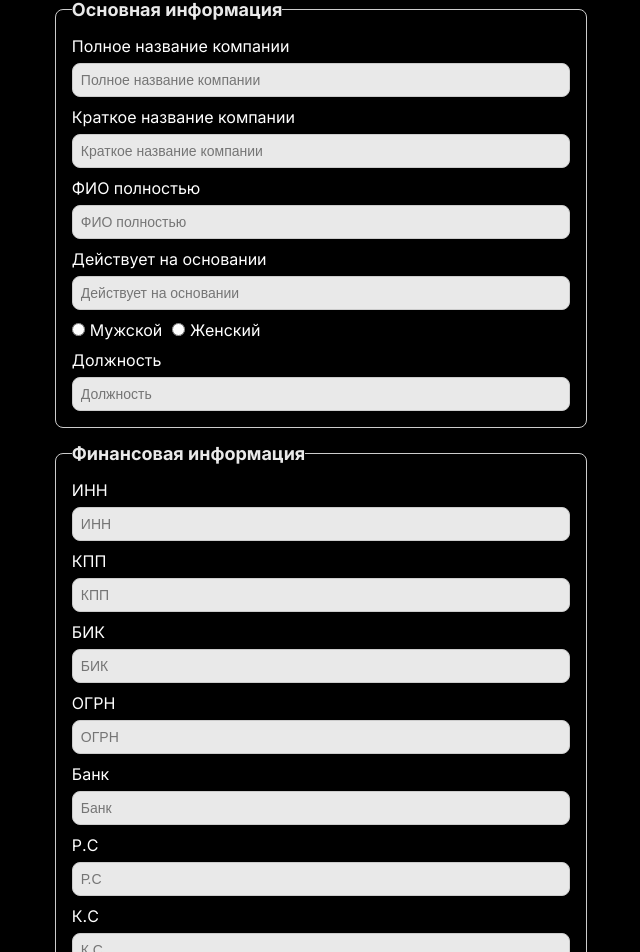
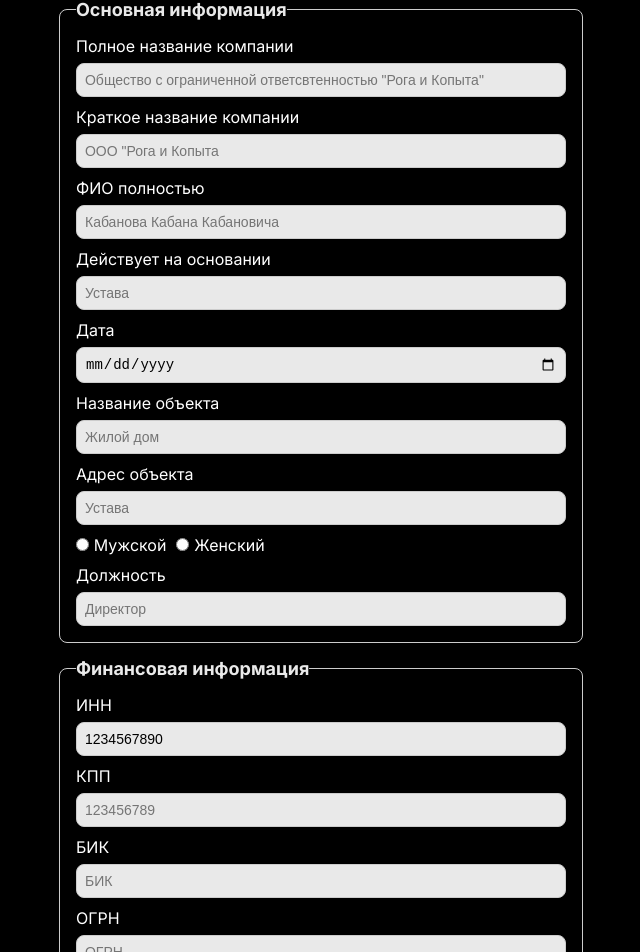
Before and after one commit to SectumImperial/WordCreator, a Next.js app: page / in a window 1280 px wide. Shown: the part 97-1049 px from the top of the page, without its empty margins (319-959 px from the left). Built offline with nearby package versions, Linux system fonts and the light colour scheme.

Commit message:
added fields in the form

```diff
--- a/src/app/globals.css
+++ b/src/app/globals.css
@@ -16,6 +16,7 @@ html,
 body {
   max-width: 100vw;
   overflow-x: hidden;
+  font-family: var(--font-mono);
 }
 
 body {
--- a/src/components/ContractForm.tsx
+++ b/src/components/ContractForm.tsx
@@ -1,6 +1,7 @@
+/* eslint-disable indent */
 import { useState, ChangeEvent, FormEvent } from 'react';
 import { downloadWordFile } from '@/utils/downLoadWordFile';
-import { FormData } from '@/interface';
+import { FormData, FormErrors } from '@/interface';
 import styles from './contract-form.module.css';
 
 export const ContractForm = () => {
@@ -12,8 +13,8 @@ export const ContractForm = () => {
     person_action: 'string',
     gender: 'male',
     position: 'string',
-    INN: 23,
-    KPP: 23,
+    INN: 1234567890,
+    KPP: 123456789,
     BIC: 23,
     OGRN: 23,
     Bank: 'string',
@@ -26,20 +27,48 @@ export const ContractForm = () => {
   });
 
   const [file, setFile] = useState<File | null>(null);
+  const [errors, setErrors] = useState<FormErrors>({});
+  const validateField = (name: string, value: string) => {
+    let errorMsg = '';
+    switch (name) {
+      case 'INN':
+        errorMsg = /^\d{10}$/.test(value) ? '' : 'ИНН должен содержать 10 цифр';
+        break;
+      case 'KPP':
+        errorMsg = /^\d{9}$/.test(value) ? '' : 'КПП должен содержать 9 цифр';
+        break;
+      case 'BIC':
+        errorMsg = /^\d{9}$/.test(value) ? '' : 'БИК должен содержать 9 цифр';
+        break;
+      case 'OGRN':
+        errorMsg = /^\d{13}$/.test(value)
+          ? ''
+          : 'ОГРН должен содержать 13 цифр';
+        break;
+      case 'rs':
+      case 'ks':
+        errorMsg = /^\d{20}$/.test(value)
+          ? ''
+          : 'Счет должен содержать 20 цифр';
+        break;
+    }
+    setErrors((prevErrors) => ({ ...prevErrors, [name]: errorMsg }));
+  };
+
+  const handleChange = (e: ChangeEvent<HTMLInputElement>) => {
+    const { name, value } = e.target;
+    validateField(name, value);
+    setFormData((prevData) => ({
+      ...prevData,
+      [name]: value,
+    }));
+  };
 
   const handleFileChange = (e: ChangeEvent<HTMLInputElement>) => {
     const files = e.target.files;
     if (files) {
       setFile(files[0]);
     }
-  };
-
-  const handleChange = (e: ChangeEvent<HTMLInputElement>) => {
-    const { name, value } = e.target;
-    setFormData((prevData) => ({
-      ...prevData,
-      [name]: value,
-    }));
   };
 
   const handleSubmit = (e: FormEvent<HTMLFormElement>) => {
@@ -53,42 +82,83 @@ export const ContractForm = () => {
         <legend className={styles.legend}>Основная информация</legend>
 
         <label className={styles.label}>
-          Полное название компании
+          <span>Полное название компании</span>
           <input
             name='company_name_full'
             onChange={handleChange}
-            placeholder='Полное название компании'
+            placeholder='Общество с ограниченной ответсвтенностью "Рога и Копыта"'
             className={styles.input}
+            required
           />
         </label>
 
         <label className={styles.label}>
-          Краткое название компании
+          <span>Краткое название компании</span>
           <input
             name='company_name_short'
             onChange={handleChange}
-            placeholder='Краткое название компании'
+            placeholder='ООО "Рога и Копыта'
             className={styles.input}
+            required
           />
         </label>
 
         <label className={styles.label}>
-          ФИО полностью
+          <span>ФИО полностью</span>
           <input
             name='person_full'
             onChange={handleChange}
-            placeholder='ФИО полностью'
+            placeholder='Кабанова Кабана Кабановича'
             className={styles.input}
+            required
           />
         </label>
 
         <label className={styles.label}>
-          Действует на основании
+          <span>Действует на основании</span>
           <input
+            type='text'
             name='person_action'
             onChange={handleChange}
-            placeholder='Действует на основании'
+            placeholder='Устава'
             className={styles.input}
+            required
+          />
+        </label>
+
+        <label className={styles.label}>
+          <span>Дата</span>
+          <input
+            type='date'
+            name='person_action'
+            onChange={handleChange}
+            placeholder='ДД/ММ/ГГГГ'
+            className={styles.input}
+            required
+          />
+        </label>
+
+        <label className={styles.label}>
+          <span>Название объекта</span>
+          <input
+            type='text'
+            name='person_action'
+            onChange={handleChange}
+            placeholder='Жилой дом'
+            className={styles.input}
+            required
+          />
+        </label>
+
+        <label className={styles.label}>
+          <span>Адрес объекта</span>
+          <input
+            type='text'
+            name='person_action'
+            onChange={handleChange}
+            placeholder='Устава'
+            className={styles.input}
+            required
           />
         </label>
 
@@ -101,7 +171,7 @@ export const ContractForm = () => {
               onChange={handleChange}
               className={styles.radio}
             />
-            Мужской
+            <span>Мужской</span>
           </label>
           <label className={styles.radioLabel}>
             <input
@@ -111,17 +181,18 @@ export const ContractForm = () => {
               onChange={handleChange}
               className={styles.radio}
             />
-            Женский
+            <span>Женский</span>
           </label>
         </div>
 
         <label className={styles.label}>
-          Должность
+          <span>Должность</span>
           <input
             name='position'
             onChange={handleChange}
-            placeholder='Должность'
+            placeholder='Директор'
             className={styles.input}
+            required
           />
         </label>
       </fieldset>
@@ -130,89 +201,110 @@ export const ContractForm = () => {
         <legend className={styles.legend}>Финансовая информация</legend>
 
         <label className={styles.label}>
-          ИНН
+          <span>ИНН</span>
           <input
-            type='number'
+            type='text'
             name='INN'
+            value={formData.INN}
             onChange={handleChange}
-            placeholder='ИНН'
-            className={styles.input}
+            placeholder='1234567890'
+            className={
+              errors.INN ? `${styles.input} ${styles.inputError}` : styles.input
+            }
           />
+          {errors.INN && <div className={styles.errorMsg}>{errors.INN}</div>}
         </label>
 
         <label className={styles.label}>
-          КПП
+          <span>КПП</span>
           <input
-            type='number'
+            type='text'
             name='KPP'
             onChange={handleChange}
-            placeholder='КПП'
-            className={styles.input}
+            placeholder='123456789'
+            className={
+              errors.KPP ? `${styles.input} ${styles.inputError}` : styles.input
+            }
           />
+          {errors.KPP && <div className={styles.errorMsg}>{errors.KPP}</div>}
         </label>
 
         <label className={styles.label}>
-          БИК
+          <span>БИК</span>
           <input
             type='number'
             name='BIC'
             onChange={handleChange}
             placeholder='БИК'
-            className={styles.input}
+            className={
+              errors.BIC ? `${styles.input} ${styles.inputError}` : styles.input
+            }
           />
+          {errors.BIC && <div className={styles.errorMsg}>{errors.BIC}</div>}
         </label>
 
         <label className={styles.label}>
-          ОГРН
+          <span>ОГРН</span>
           <input
             type='number'
             name='OGRN'
             onChange={handleChange}
             placeholder='ОГРН'
-            className={styles.input}
+            className={
+              errors.BIC ? `${styles.input} ${styles.inputError}` : styles.input
+            }
           />
+          {errors.OGRN && <div className={styles.errorMsg}>{errors.OGRN}</div>}
         </label>
 
         <label className={styles.label}>
-          Банк
+          <span>Банк</span>
           <input
             name='Bank'
             onChange={handleChange}
             placeholder='Банк'
             className={styles.input}
+            required
           />
         </label>
 
         <label className={styles.label}>
-          Р.С
+          <span>Р.С</span>
           <input
             type='number'
             name='rs'
             onChange={handleChange}
-            placeholder='Р.С'
-            className={styles.input}
+            placeholder='12345678901234567890'
+            className={
+              errors.rs ? `${styles.input} ${styles.inputError}` : styles.input
+            }
           />
+          {errors.rs && <div className={styles.errorMsg}>{errors.rs}</div>}
         </label>
 
         <label className={styles.label}>
-          К.С
+          <span>К.С</span>
           <input
             type='number'
             name='ks'
             onChange={handleChange}
-            placeholder='К.С'
-            className={styles.input}
+            placeholder='12345678901234567890'
+            className={
+              errors.ks ? `${styles.input} ${styles.inputError}` : styles.input
+            }
           />
+          {errors.ks && <div className={styles.errorMsg}>{errors.ks}</div>}
         </label>
 
         <label className={styles.label}>
-          Email
+          <span>Email</span>
           <input
             name='email'
             type='email'
             onChange={handleChange}
             placeholder='email'
             className={styles.input}
+            required
           />
         </label>
       </fieldset>
@@ -221,35 +313,38 @@ export const ContractForm = () => {
         <legend className={styles.legend}>Сроки и суммы</legend>
 
         <label className={styles.label}>
-          Срок выполнения услуг (дней)
+          <span>Срок выполнения услуг (дней)</span>
           <input
             type='number'
             name='project_days'
             onChange={handleChange}
             placeholder='Срок выполнения услуг (дней)'
             className={styles.input}
+            required
           />
         </label>
 
         <label className={styles.label}>
-          Сумма за услуги полностью
+          <span>Сумма за услуги полностью</span>
           <input
             type='number'
             name='total_amount'
             onChange={handleChange}
             placeholder='Сумма за услуги полностью'
             className={styles.input}
+            required
           />
         </label>
 
         <label className={styles.label}>
-          Аванс
+          <span>Аванс</span>
           <input
             type='number'
             name='imprest_amount'
             onChange={handleChange}
             placeholder='Аванс'
             className={styles.input}
+            required
           />
         </label>
       </fieldset>
@@ -259,14 +354,15 @@ export const ContractForm = () => {
           type='file'
           onChange={handleFileChange}
           className={styles.fileInput}
+          required
         />
         <div className={styles.tooltip}>
           <button type='submit' disabled={!file} className={styles.button}>
-            Generate Document
+            <span>Создать документ</span>
           </button>
           {!file && (
             <span className={styles.tooltiptext}>
-              Загрузите файл для активации
+              <span>Загрузите файл для активации</span>
             </span>
           )}
         </div>
```
Also changed, not shown: src/interface.ts (+9 -0 lines).
